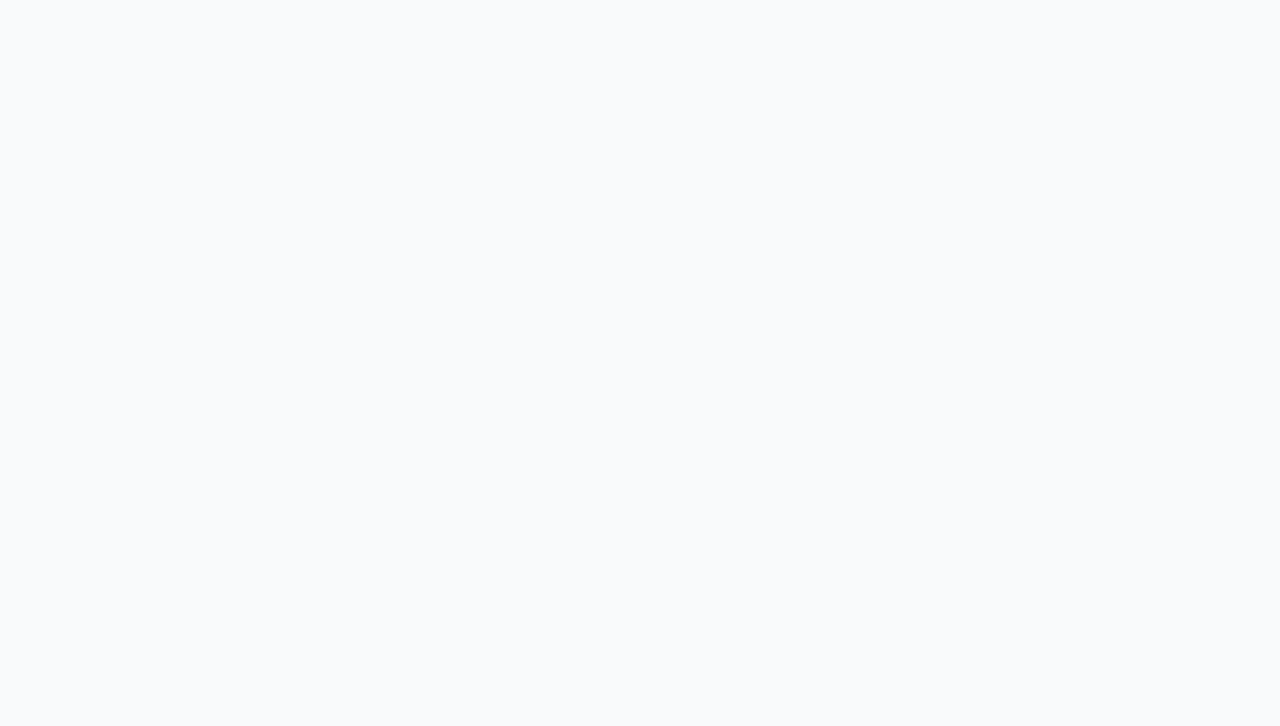
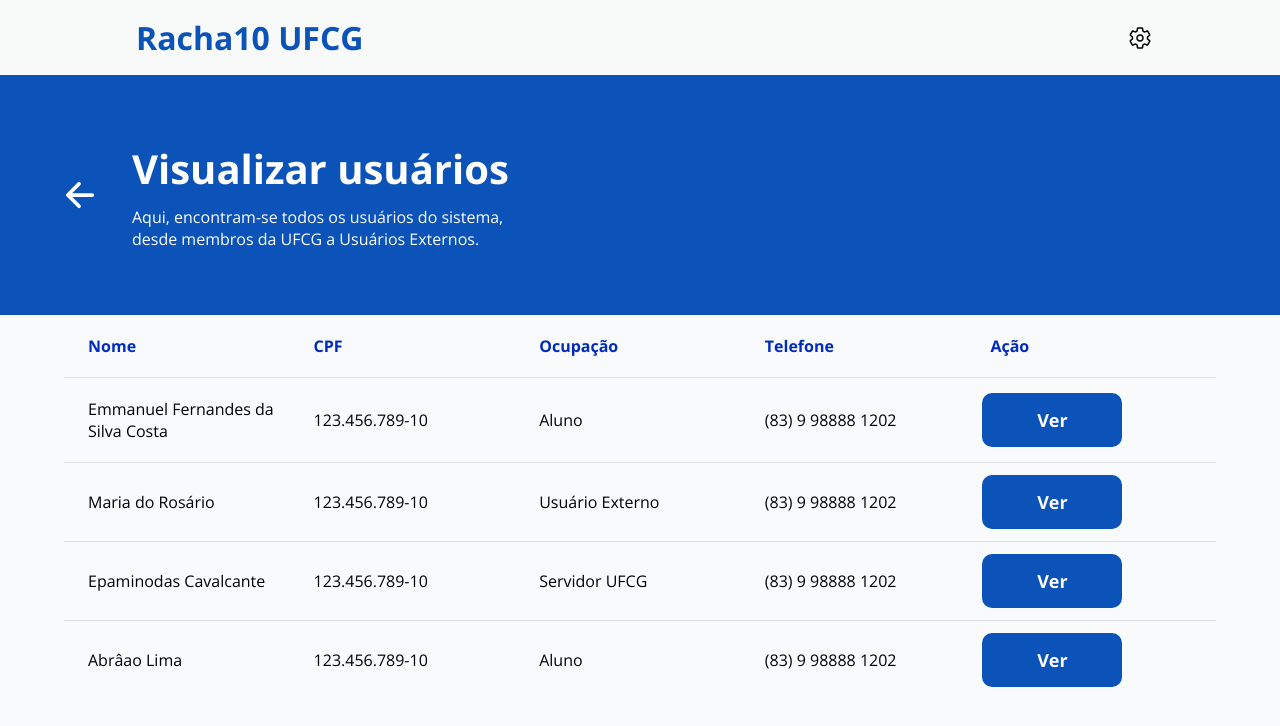
Before and after one commit to rachadez/rachadez-frontend, a React (Vite) app: page /admin-visualizar-usuarios in a window 1280 px wide. Before the commit this address had no page. Shown: the top 726 px of the page. Built offline with nearby package versions, Linux system fonts and the light colour scheme.

Commit message:
feat: AdminUsuariosVisualizar page

```diff
--- a/src/App.jsx
+++ b/src/App.jsx
@@ -13,6 +13,7 @@
 import ReservaDetalhes from './pages/ReservaDetalhes'
 import AdminUsuariosEditar from './pages/AdminUsuariosEditar';
 import AdminUsuariosExcluir from './pages/AdminUsuariosExcluir';
+import AdminUsuariosVisualizar from './pages/AdminUsuariosVisualizar';
 
 
 function App() {
@@ -47,6 +48,9 @@
         <Route path="/admin-editar-usuarios" element={<AdminUsuariosEditar />} />
 
         <Route path="/admin-excluir-usuarios" element={<AdminUsuariosExcluir />} />
+
+        <Route path="/admin-visualizar-usuarios" element={<AdminUsuariosVisualizar />} />
+
       </Routes>
     </Router>
   );
--- /dev/null
+++ b/src/pages/AdminUsuariosVisualizar.jsx
@@ -0,0 +1,47 @@
+import DefaultButton from "./components/Buttons/DefaultButton";
+import Header from "./components/Header/Header";
+import MainContent from "./components/MainContent/MainContent";
+import TableList from "./components/TableList/TableList"
+
+function AdminUsuariosVisualizar() {
+
+    const cabecalho = ['Nome', 'CPF', 'Ocupação', 'Telefone'];
+
+    const dados = [
+      {
+        nome: 'Emmanuel Fernandes da Silva Costa',
+        cpf: '123.456.789-10',
+        ocupacao: 'Aluno',
+        telefone: '(83) 9 98888 1202'
+      },
+      {
+        nome: 'Maria do Rosário',
+        cpf: '123.456.789-10',
+        ocupacao: 'Usuário Externo',
+        telefone: '(83) 9 98888 1202'
+      },
+      {
+        nome: 'Epaminodas Cavalcante',
+        cpf: '123.456.789-10',
+        ocupacao: 'Servidor UFCG',
+        telefone: '(83) 9 98888 1202'
+      },
+      {
+        nome: 'Abrâao Lima',
+        cpf: '123.456.789-10',
+        ocupacao: 'Aluno',
+        telefone: '(83) 9 98888 1202'
+      }
+    ]
+
+    return (
+        <>
+            <Header></Header>
+            <MainContent title="Visualizar usuários" subtitle="Aqui, encontram-se todos os usuários do sistema, desde membros da UFCG a Usuários Externos." path={"/usuarios-menu"}/>
+
+            <TableList cabecalho={cabecalho} dados={dados} botao={<DefaultButton label="Ver"/>}></TableList>
+        </>
+    )
+}
+
+export default AdminUsuariosVisualizar;
```
